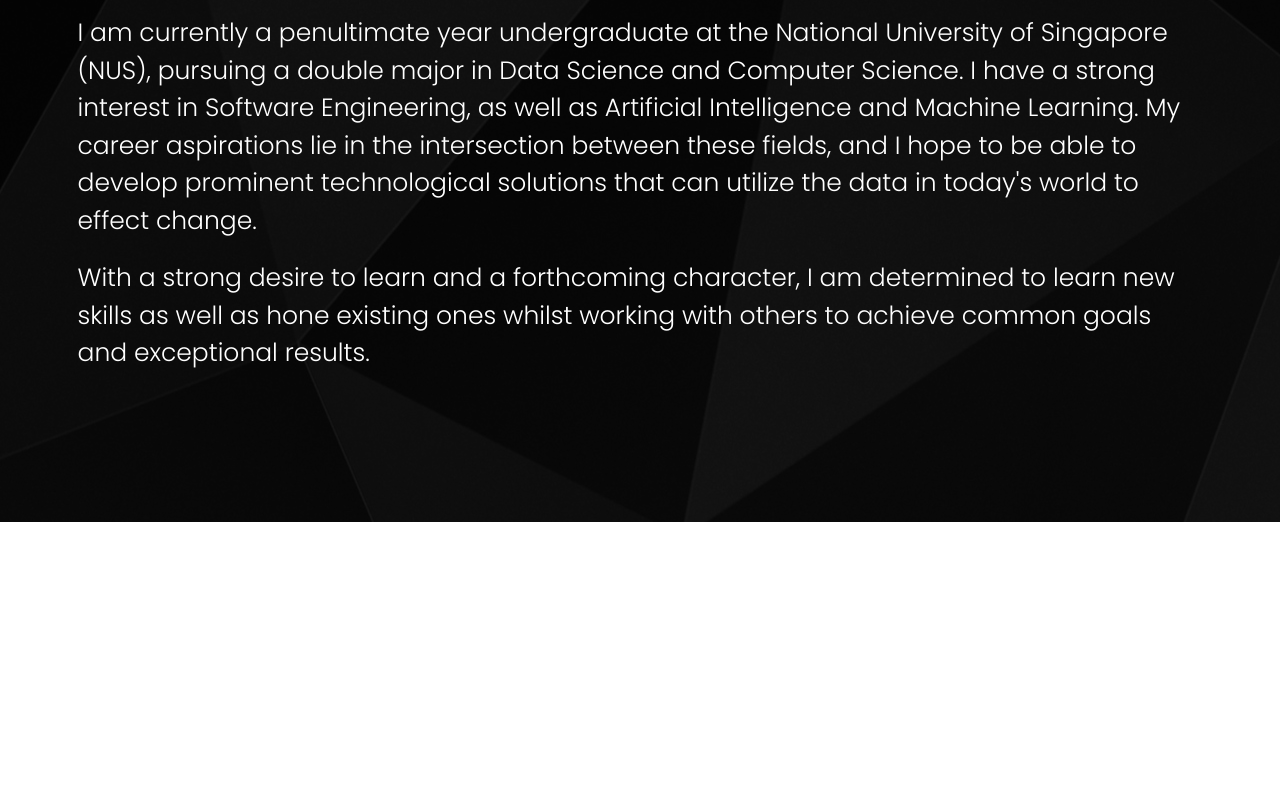
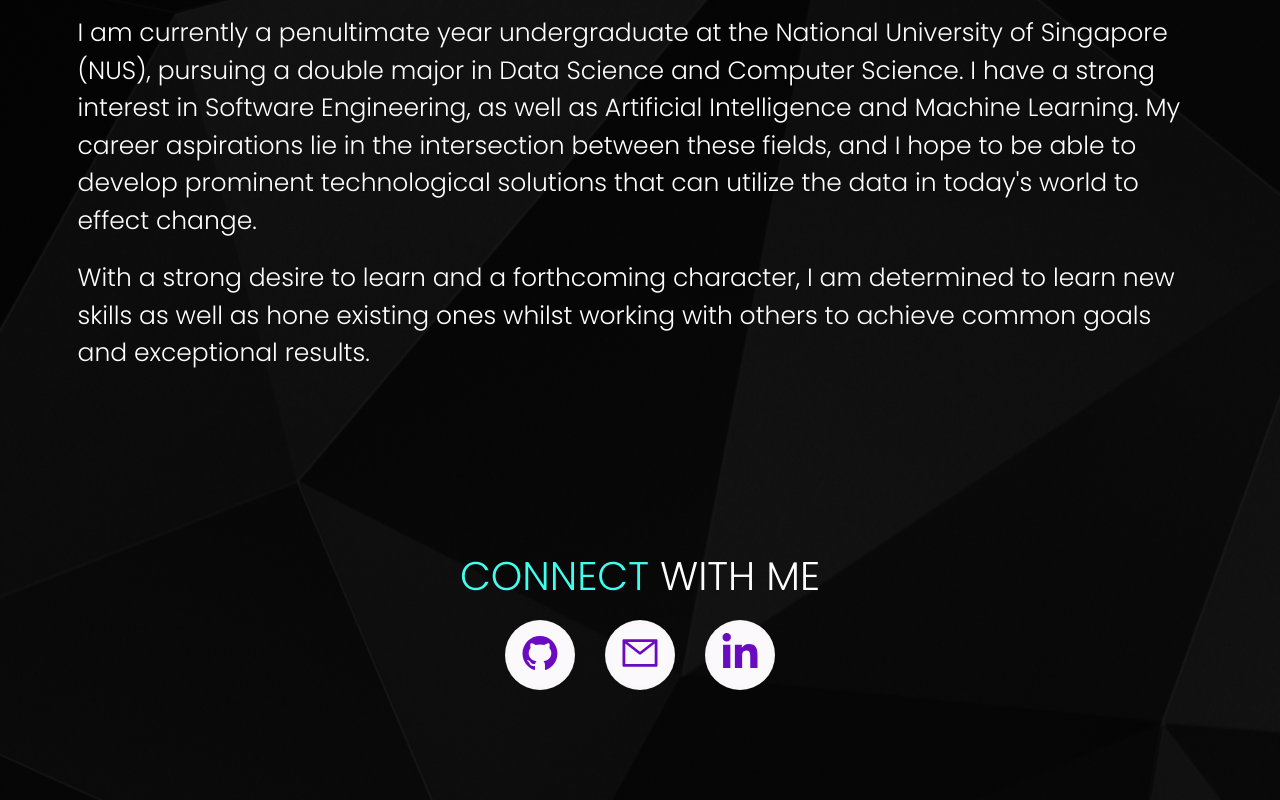
Before and after one commit to g4ryy/portfolio, a React (Create React App) app in the folder frontend/: page /about in a window 1280 px wide. Shown: the part 278-1078 px from the top of the page. Before the commit the page ends 800 px from the top, so only its background shows below. Built offline with nearby package versions, Linux system fonts and the light colour scheme.

Commit message:
Add Contact section

```diff
--- a/frontend/package.json
+++ b/frontend/package.json
@@ -11,6 +11,7 @@
     "react": "^17.0.2",
     "react-bootstrap": "^2.0.3",
     "react-dom": "^17.0.2",
+    "react-icons": "^4.3.1",
     "react-router-dom": "^6.2.1",
     "react-scripts": "4.0.3",
     "react-tsparticles": "^1.37.5",
--- a/frontend/src/App.js
+++ b/frontend/src/App.js
@@ -9,6 +9,7 @@
 import './App.css';
 import './styles.css';
 import 'bootstrap/dist/css/bootstrap.css';
+import Projects from "./components/Projects/Projects";
 
 
 function App() {
@@ -21,6 +22,7 @@
         <Route path="/about" element={<About/>} />
         <Route path="/skills" element={<Skills/>} />
         <Route path="/experiences" element={<Experiences/>} />
+        <Route path="/projects" element={<Projects/>} />
       </Routes>
       </div>
     </Router>
--- a/frontend/src/components/AboutMe/About.js
+++ b/frontend/src/components/AboutMe/About.js
@@ -1,27 +1,33 @@
 import React from "react";
-import {Container} from "react-bootstrap";
+import { Container } from "react-bootstrap";
+import Contact from "./Contact";
 
 export default function About() {
   return (
-        <Container className='about-section'>
+    <div>
+      <Container className="about-section">
         <h1>
-                {"About " }
+          {"About "}
           <span>me</span>
         </h1>
         <p>
-                I am currently a penultimate year undergraduate at the
-                National University of Singapore (NUS), pursuing a double major in Data Science
-                and Computer Science. I have a strong interest in Software Engineering,
-                as well as Artificial Intelligence and Machine Learning. My career aspirations lie in the
-                intersection between these fields, and I hope to be able
-                to develop prominent technological solutions that can utilize the data in today's world
-                to effect change.
+          I am currently a penultimate year undergraduate at the National
+          University of Singapore (NUS), pursuing a double major in Data Science
+          and Computer Science. I have a strong interest in Software
+          Engineering, as well as Artificial Intelligence and Machine Learning.
+          My career aspirations lie in the intersection between these fields,
+          and I hope to be able to develop prominent technological solutions
+          that can utilize the data in today's world to effect change.
         </p>
 
         <p>
-                With a strong desire to learn and a forthcoming character, I am determined to learn new skills
-                as well as hone existing ones whilst working with others to achieve common goals and exceptional results.
+          With a strong desire to learn and a forthcoming character, I am
+          determined to learn new skills as well as hone existing ones whilst
+          working with others to achieve common goals and exceptional results.
         </p>
       </Container>
-    )
+
+        <Contact />
+    </div>
+  );
 }
--- /dev/null
+++ b/frontend/src/components/AboutMe/Contact.js
@@ -0,0 +1,53 @@
+import React from 'react';
+import {Container, Row, Col} from 'react-bootstrap';
+import {AiFillGithub, AiOutlineMail} from "react-icons/ai";
+import { FaLinkedinIn } from "react-icons/fa";
+
+export default function Contact() {
+    return (
+        <Container className='contact-section' style={{color:"white"}}>
+            <Row>
+          <Col md={12} className="home-about-social">
+            <h1>
+                <span>CONNECT</span> WITH ME
+            </h1>
+
+            <ul className="home-about-social-links">
+              <li className="social-icons">
+                <a
+                  href="https://github.com/g4ryy"
+                  target="_blank"
+                  rel="noreferrer"
+                  className="icon-colour icon"
+                >
+                  <AiFillGithub />
+                </a>
+              </li>
+
+              <li className="social-icons">
+                <a
+                  href="mailto:garyyansen@u.nus.edu"
+                  target="_blank"
+                  rel="noreferrer"
+                  className="icon-colour icon"
+                >
+                  <AiOutlineMail />
+                </a>
+              </li>
+
+              <li className="social-icons">
+                <a
+                  href="https://www.linkedin.com/in/gy777"
+                  target="_blank"
+                  rel="noreferrer"
+                  className="icon-colour icon"
+                >
+                  <FaLinkedinIn />
+                </a>
+              </li>
+            </ul>
+          </Col>
+        </Row>
+        </Container>
+    )
+}
--- a/frontend/src/components/Navigation.js
+++ b/frontend/src/components/Navigation.js
@@ -72,22 +72,8 @@
             </Nav.Item>
 
             <Nav.Item>
-              <Nav.Link
-
-                to="/resume"
-                onClick={() => updateExpanded(false)}
-              >
+              <Nav.Link as={Link} to="/projects" onClick={() => updateExpanded(false)}>
                Projects
-              </Nav.Link>
-            </Nav.Item>
-
-            <Nav.Item>
-              <Nav.Link
-
-                to="/resume"
-                onClick={() => updateExpanded(false)}
-              >
-               Contact
               </Nav.Link>
             </Nav.Item>
           </Nav>
--- /dev/null
+++ b/frontend/src/components/Projects/Projects.js
@@ -0,0 +1,9 @@
+import React from 'react'
+
+export default function Projects() {
+    return (
+        <div style={{color:"white", marginTop:"200px"}}>
+            <h1 style={{fontSize:"4rem"}}>COMING SOON</h1>
+        </div>
+    )
+}
--- a/frontend/src/styles.css
+++ b/frontend/src/styles.css
@@ -308,7 +308,6 @@
 
 /* About Section */
 .about-section {
-  position: relative !important;
   padding-top: 200px !important;
   padding-bottom: 70px !important;
   color: white;
@@ -328,6 +327,78 @@
   text-align: left;
   font-size: 25px;
 }
+
+
+/*Contact section */
+.contact-section {
+  margin-top: 100px;
+  padding-bottom: 100px;
+}
+
+.contact-section h1 {
+  font-size: 4rem;
+}
+
+.contact-section h1 span {
+  color: #40ffef;
+}
+
+.home-about-social-links {
+  justify-content: center !important;
+  padding-top: 15px !important;
+  display: inline-block !important;
+  position: relative !important;
+  padding-inline-start: 0 !important;
+}
+
+.icon {
+  position: relative !important;
+  display: inline-block !important;
+  width: 70px !important;
+  height: 70px !important;
+  text-align: center !important;
+  font-size: 4rem !important;
+  line-height: 1.5em !important;
+  background: rgba(255, 255, 255, 0.972) !important;
+  border-radius: 100% !important;
+  transition: 0.5s !important;
+}
+
+.icon::before {
+  content: "";
+  position: absolute;
+  top: 0;
+  left: 0;
+  width: 100%;
+  height: 100%;
+  border-radius: 50%;
+  background: #68187a;
+  transition: 0.5s;
+  transform: scale(0.9);
+  z-index: -1;
+}
+
+.icon:hover::before {
+  transform: scale(1.1);
+  box-shadow: 0 0 15px #801f95;
+}
+
+.icon:hover {
+  color: #87209e;
+  box-shadow: 0 0 5px #87209e;
+  text-shadow: 0 0 2px #87209e;
+}
+
+.social-icons {
+  display: inline-block !important;
+  padding-right: 15px;
+  padding-left: 15px;
+}
+
+.icon-colour {
+  color: #6a0bc2 !important;
+}
+
 
 
 /* Skills section */
@@ -392,7 +463,7 @@
 }
 
 .job {
-  margin-bottom: 50px;
+  margin-bottom: 55px;
 }
 
 .main {
@@ -410,7 +481,7 @@
   color: rgb(247, 231, 205);
   font-size: 2.5rem;
   padding-top: 5px;
-  padding-bottom: 30px;
+  padding-bottom: 25px;
 }
 
 .period {
```
Also changed, not shown: 1 other file (tests, documents, lock files or other folders). Lines whose indentation alone changed are shown as unchanged.
